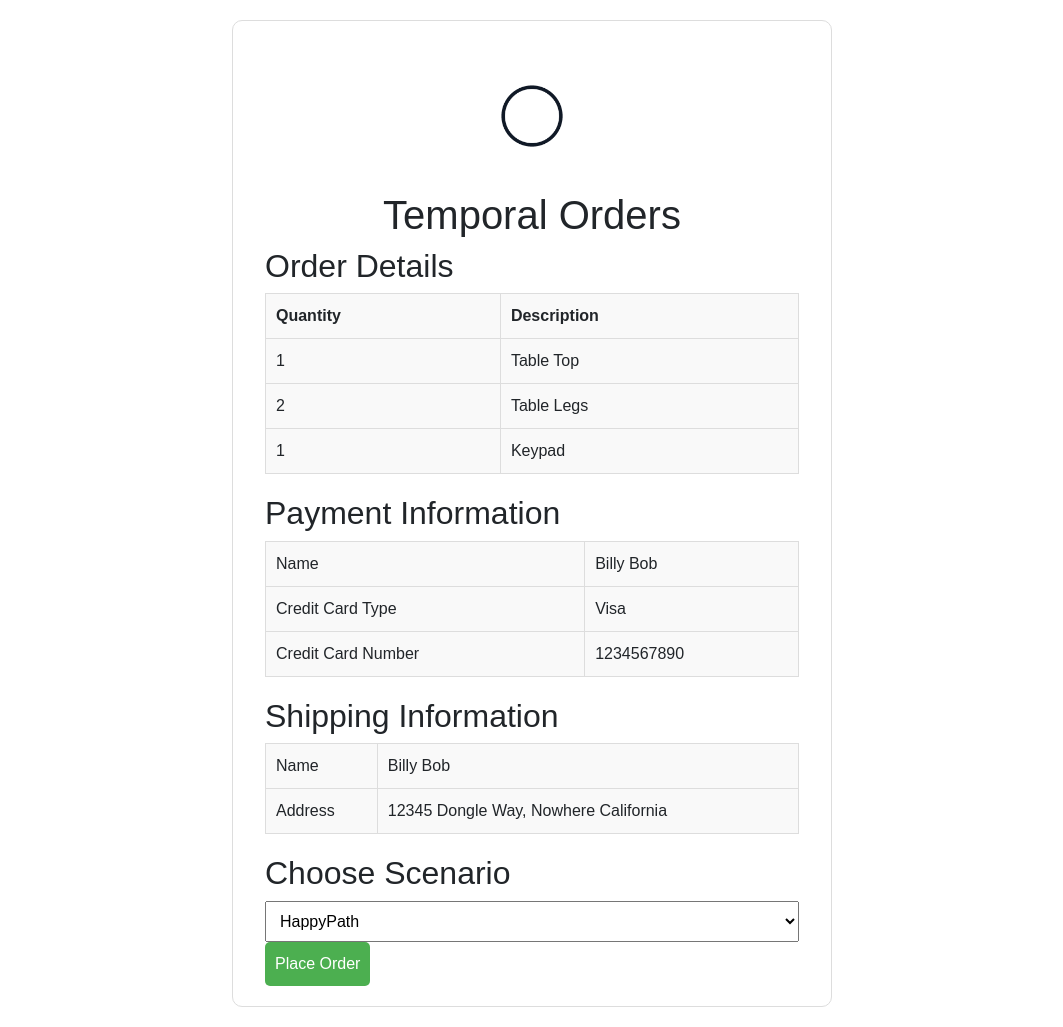
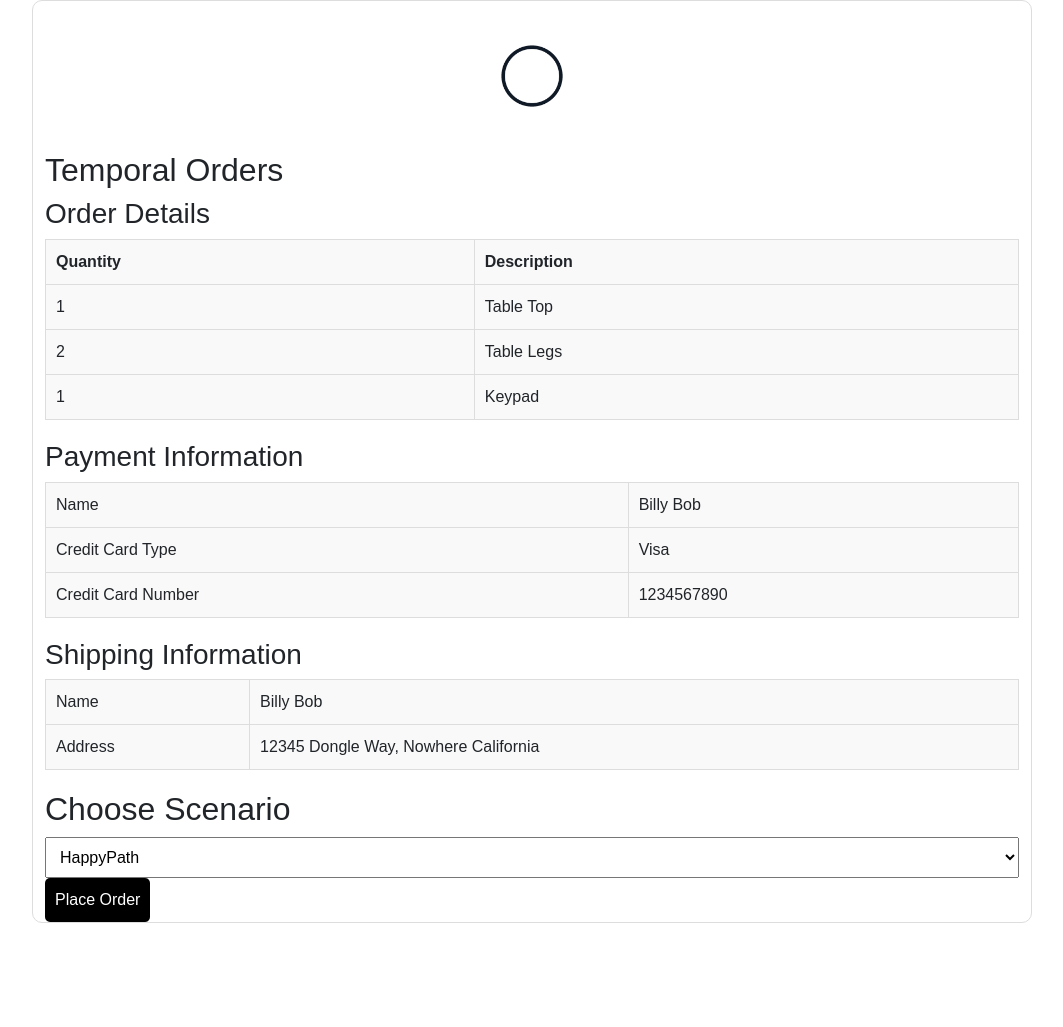
Before and after one commit to temporal-sa/temporal-order-management-demo, a Flask app: page / in a window 1280 px wide. Shown: the whole page, without its empty margins (108-1171 px from the left). After the commit the page ends 923 px from the top, so only its background shows below. Run offline with Flask 3, Linux system fonts and the light colour scheme.

Commit message:
improved UI scaling
Signed-off-by: ktenzer <keith.tenzer@gmail.com>

```diff
--- a/ui/templates/index.html
+++ b/ui/templates/index.html
@@ -8,9 +8,9 @@
     <style>
         body {
             font-family: Arial, sans-serif;
-            max-width: 600px;
-            margin: 20px auto;
-            padding: 20px;
+            max-width: 1000px;
+            margin: 0px auto;
+            padding: 0px;
             border: 1px solid #ddd;
             border-radius: 10px;
         }
@@ -51,7 +51,7 @@
 
         button {
             padding: 10px;
-            background-color: #4CAF50;
+            background-color: #000000;
             color: white;
             border: none;
             border-radius: 5px;
@@ -65,10 +65,10 @@
     </script>
 </head>
 <body>
-    <h1>Temporal Orders</h1>
+    <h2>Temporal Orders</h1>
 
     <section>
-        <h2>Order Details</h2>
+        <h3>Order Details</h2>
         <table>
             <tr>
                 <th>Quantity</th>
@@ -84,7 +84,7 @@
     </section>
 
     <section>
-        <h2>Payment Information</h2>
+        <h3>Payment Information</h2>
         <table>
             <tr>
                 <td>Name</td>
@@ -102,7 +102,7 @@
     </section>
 
     <section>
-        <h2>Shipping Information</h2>
+        <h3>Shipping Information</h2>
         <table>
             <tr>
                 <td>Name</td>
```
Also changed, not shown: ui/templates/order_confirmation.html (+4 -4 lines), ui/templates/process_order.html (+4 -5 lines).
